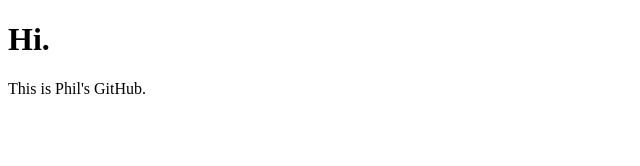
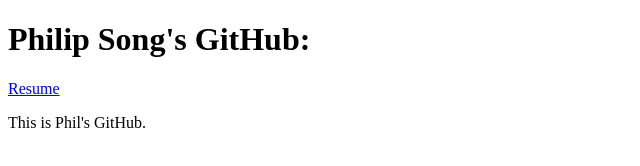
Before and after one commit to philipssong/philipssong.github.io, a plain HTML site: page index.html in a window 1280 px wide. Shown: the whole page, without its empty margins (0-640 px from the left). Drawn offline with Linux system fonts and the light colour scheme.

Commit message:
Update index.html

```diff
--- a/index.html
+++ b/index.html
@@ -1,7 +1,8 @@
 <!DOCTYPE html>
 <html>
 <body>
-<h1>Hi.</h1>
+<h1>Philip Song's GitHub:</h1>
+<p> <a href="https://philipssong.github.io/CV-Philip_Song.pdf">Resume</a></p>
 <p>This is Phil's GitHub.</p>
 </body>
 </html>
```
